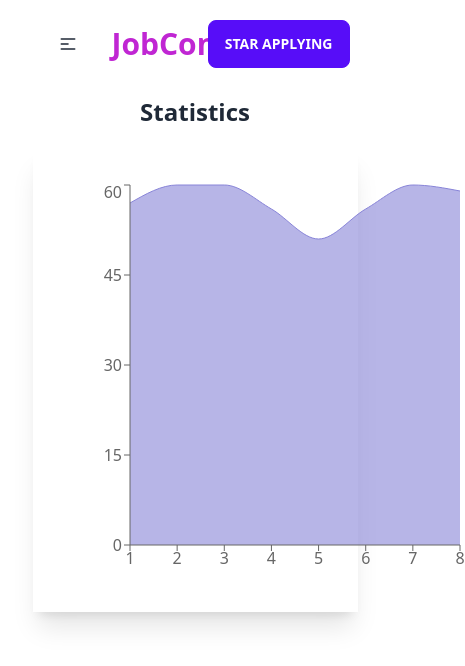
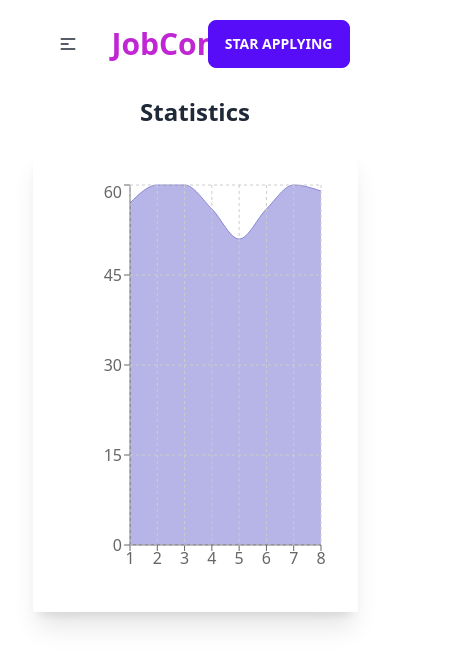
Before and after one commit to Bajlar/career-hub, a React (Vite) app: page /statistics in a window 390 px wide. Shown: the top 666 px of the page, 465 px wide, since content can reach past the window. Built offline with nearby package versions, Linux system fonts and the light colour scheme.

Commit message:
chart and blog part full responsive

```diff
--- a/src/components/AppliedJobs/AppliedJobs.jsx
+++ b/src/components/AppliedJobs/AppliedJobs.jsx
@@ -1,4 +1,4 @@
-import React from 'react';
+import React from 'react'
 
 const AppliedJobs = () => {
   return (
--- a/src/components/FeaturesJob/FeaturesJob.jsx
+++ b/src/components/FeaturesJob/FeaturesJob.jsx
@@ -1,4 +1,3 @@
-
 import React from 'react';
 import { useLoaderData } from 'react-router-dom';
 import SingleFeature from '../SingleFeature/SingleFeature';
@@ -10,9 +9,9 @@ const FeaturesJob = () => {
   const [details, setDetails] = featuresJob;
 
   const handleDetails = (featuresJob) => {
-    console.log('btn click');
+    // console.log('btn click');
 
-    // console.log(featuresJob);
+    console.log(featuresJob);
     // const newDetails = [...details, featuresJob];
     // setDetails(newDetails);
   }
@@ -32,7 +31,9 @@ const FeaturesJob = () => {
           ></SingleFeature>)
         }
       </div>
-      <button className="btn btn-primary mt-8">See All Jobs</button>
+      <div className="text-center">
+        <button className="btn btn-primary mt-8">See All Jobs</button>
+      </div>
     </div>
   );
 };
--- a/src/components/Statistics/Statistics.jsx
+++ b/src/components/Statistics/Statistics.jsx
@@ -6,20 +6,24 @@ const Statistics = () => {
   const marks = useLoaderData();
   // console.log(marks);
   return (
-    <div className='w-10/12 mx-auto mt-5'>
-      <h2 className='text-2xl text-center font-bold mb-5'>Statistics</h2>
+    <div className="w-10/12 mx-auto mt-5">
+      <h2 className="text-2xl text-center font-bold mb-5">Statistics</h2>
       <div className="w-full bg-base-100 shadow-xl">
         <div className="card-body">
-          <AreaChart
-            width={400}
-            height={400}
-            data={marks}
-          >
-            <Area type="monotone" dataKey="mark" stroke="#8884d8" fill="#8884d8" />
-            <XAxis dataKey="assignment" />
-            <YAxis />
-            <Tooltip />
-          </AreaChart>
+          <ResponsiveContainer width="100%" height={400}>
+            <AreaChart data={marks}>
+              <Area
+                type="monotone"
+                dataKey="mark"
+                stroke="#8884d8"
+                fill="#8884d8"
+              />
+              <XAxis dataKey="assignment" />
+              <YAxis />
+              <CartesianGrid strokeDasharray="3 3" />
+              <Tooltip />
+            </AreaChart>
+          </ResponsiveContainer>
         </div>
       </div>
     </div>
--- a/src/components/ViewDetails/ViewDetails.jsx
+++ b/src/components/ViewDetails/ViewDetails.jsx
@@ -1,11 +1,12 @@
-// import React from 'react';
+import React from 'react';
 
-// const ViewDetails = () => {
-//   return (
-//     <div className='w-10/12 mx-auto'>
-//       <h2 className='text-2xl text-center font-bold mt-5'>View Details</h2>
-//     </div>
-//   );
-// };
+const ViewDetails = ({details}) => {
+  console.log(details._id);
+  return (
+    <div className='w-10/12 mx-auto'>
+      <h2 className='text-2xl text-center font-bold mt-5'>View Details: {details.length}</h2>
+    </div>
+  );
+};
 
-// export default ViewDetails;
+export default ViewDetails;
```
Also changed, not shown: text.txt (deleted).
